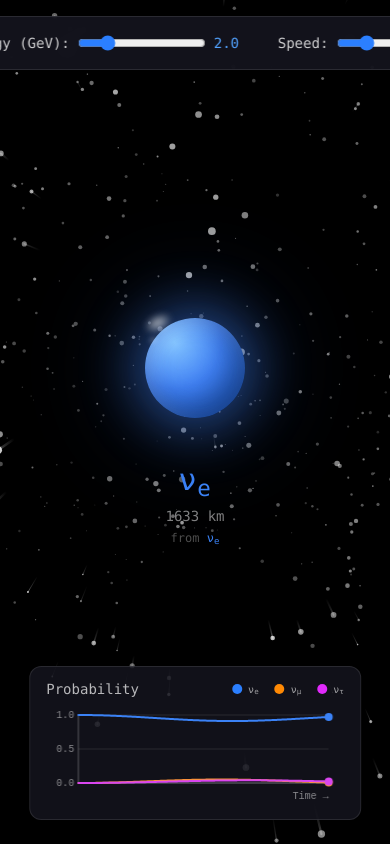
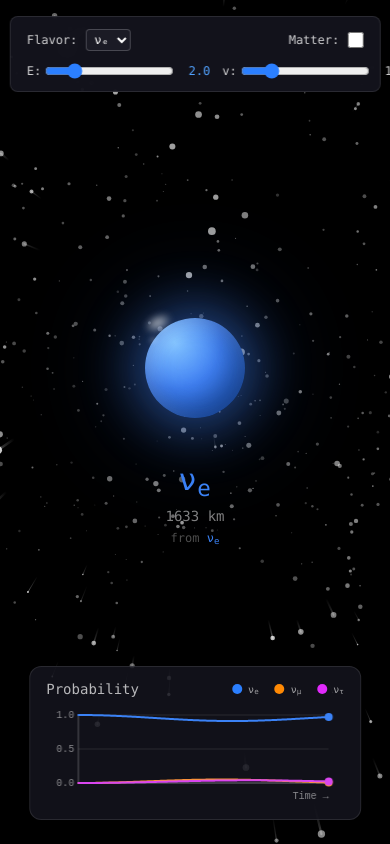
Before and after one commit to planckeon/itn, a React (Vite) app: page / in a window 390 px wide. Built offline with nearby package versions, Linux system fonts and the light colour scheme.

Commit message:
feat: responsive mobile layout for control bar
- Two-row compact layout on mobile (md breakpoint)
- Shortened labels (Flavor, E, v, Matter)
- Use neutrino symbols in mobile dropdown (νₑ, νμ, ντ)
- Sliders use flexible width on mobile

```diff
--- a/src/components/TopControlBar.tsx
+++ b/src/components/TopControlBar.tsx
@@ -12,16 +12,17 @@ const TopControlBar: React.FC = () => {
 
 	return (
 		<div
-			className="fixed top-4 left-1/2 -translate-x-1/2 z-20"
+			className="fixed top-4 left-1/2 -translate-x-1/2 z-20 max-w-[95vw]"
 			style={{
 				background: "rgba(20, 20, 30, 0.9)",
 				backdropFilter: "blur(8px)",
 				borderRadius: "8px",
-				padding: "12px 24px",
+				padding: "12px 16px",
 				border: "1px solid rgba(255, 255, 255, 0.1)",
 			}}
 		>
-			<div className="flex items-center gap-6 text-white font-mono text-sm">
+			{/* Desktop layout */}
+			<div className="hidden md:flex items-center gap-6 text-white font-mono text-sm">
 				{/* Initial Flavor */}
 				<div className="flex items-center gap-2">
 					<label htmlFor="initialFlavor" className="text-white/80 whitespace-nowrap">
@@ -98,6 +99,75 @@ const TopControlBar: React.FC = () => {
 					/>
 				</div>
 			</div>
+
+			{/* Mobile layout - two rows */}
+			<div className="md:hidden flex flex-col gap-3 text-white font-mono text-xs">
+				{/* Row 1: Flavor and Matter */}
+				<div className="flex items-center justify-between gap-4">
+					<div className="flex items-center gap-2">
+						<label htmlFor="initialFlavorMobile" className="text-white/80">
+							Flavor:
+						</label>
+						<select
+							id="initialFlavorMobile"
+							className="bg-transparent text-white rounded px-1 py-0.5 border border-white/20 focus:outline-none cursor-pointer text-xs"
+							style={{ background: "rgba(30, 30, 40, 0.8)" }}
+							value={state.initialFlavor}
+							onChange={(e) =>
+								setInitialFlavor(e.target.value as "electron" | "muon" | "tau")
+							}
+						>
+							<option value="electron" style={{ background: "#1e1e28" }}>νₑ</option>
+							<option value="muon" style={{ background: "#1e1e28" }}>νμ</option>
+							<option value="tau" style={{ background: "#1e1e28" }}>ντ</option>
+						</select>
+					</div>
+					<div className="flex items-center gap-2">
+						<label htmlFor="matterEffectMobile" className="text-white/80">
+							Matter:
+						</label>
+						<input
+							type="checkbox"
+							id="matterEffectMobile"
+							className="h-4 w-4 rounded border-white/30 cursor-pointer accent-blue-500"
+							checked={state.matter}
+							onChange={(e) => setMatter(e.target.checked)}
+						/>
+					</div>
+				</div>
+
+				{/* Row 2: Energy and Speed */}
+				<div className="flex items-center justify-between gap-3">
+					<div className="flex items-center gap-1 flex-1">
+						<label htmlFor="energyMobile" className="text-white/80">E:</label>
+						<input
+							type="range"
+							id="energyMobile"
+							className="flex-1 accent-blue-500 cursor-pointer"
+							min="0.1"
+							max="10"
+							step="0.1"
+							value={state.energy}
+							onChange={(e) => setEnergy(Number.parseFloat(e.target.value))}
+						/>
+						<span className="text-blue-400 w-8 text-right">{state.energy.toFixed(1)}</span>
+					</div>
+					<div className="flex items-center gap-1 flex-1">
+						<label htmlFor="speedMobile" className="text-white/80">v:</label>
+						<input
+							type="range"
+							id="speedMobile"
+							className="flex-1 accent-blue-500 cursor-pointer"
+							min="0"
+							max="5"
+							step="0.1"
+							value={state.speed}
+							onChange={(e) => setSpeed(Number.parseFloat(e.target.value))}
+						/>
+						<span className="text-white/80 w-10 text-right">{state.speed.toFixed(1)}x</span>
+					</div>
+				</div>
+			</div>
 		</div>
 	);
 };
```
